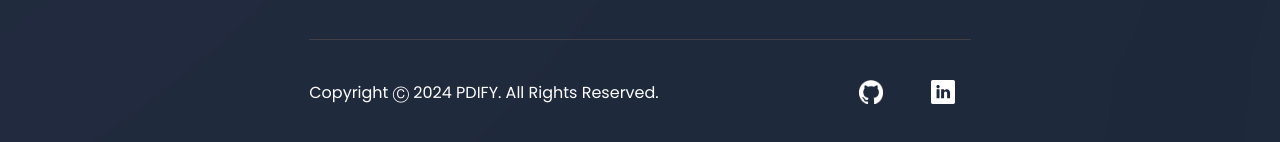
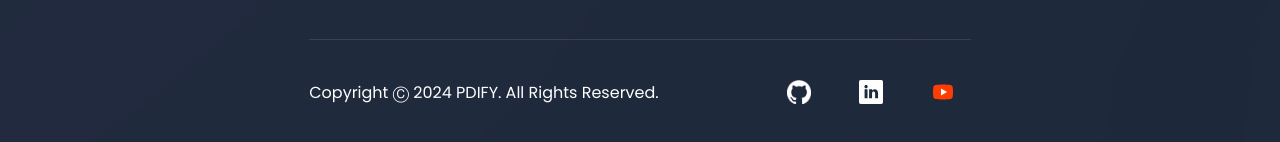
Before and after one commit to pizzusoft/pdify-web2, a React (Vite) app: page / in a window 1280 px wide. Shown: the part 2246-2388 px from the top of the page. Built offline with nearby package versions, Linux system fonts and the light colour scheme.

Commit message:
update youtube video link

```diff
--- a/src/assets/index.js
+++ b/src/assets/index.js
@@ -13,6 +13,7 @@ import FacebookIcon from "./facebook.svg";
 import LinkedInIcon from "./linkedin.svg";
 import close from "./close.svg";
 import menu from "./menu.svg";
+import Youtube from "./youtube.svg";
 
 export {
     Logo,
@@ -29,4 +30,5 @@ export {
     LinkedInIcon,
     close,
     menu,
+    Youtube,
 };
--- a/src/constants/index.js
+++ b/src/constants/index.js
@@ -5,6 +5,7 @@ import {
     GithubIcon,
     FacebookIcon,
     LinkedInIcon,
+    Youtube,
 } from "../assets";
 
 export const navLinks = [
@@ -77,6 +78,11 @@ export const socialMedia = [
         id: "social-media-4",
         icon: LinkedInIcon,
         link: "https://www.linkedin.com/in/md-shariar-kabir/",
+    },
+    {
+        id: "youtube",
+        icon: Youtube,
+        link: "https://youtu.be/UnWEhw6iVDo",
     },
 ];
 
```
Also changed, not shown: src/assets/youtube.svg (added). Lines whose indentation alone changed are shown as unchanged.
